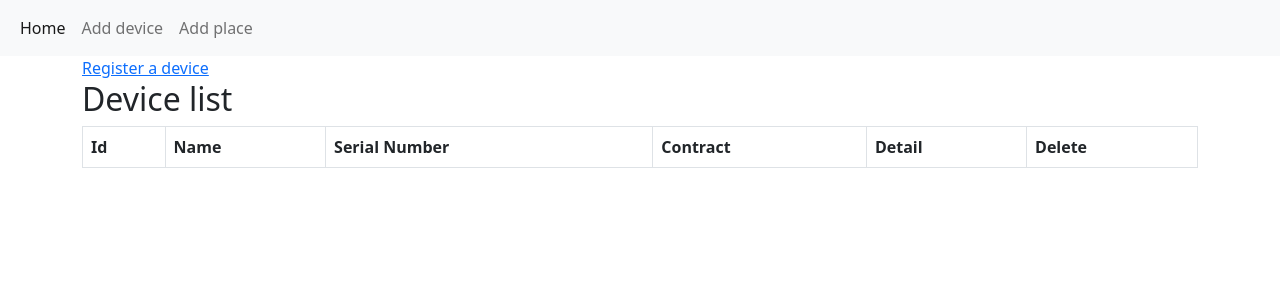
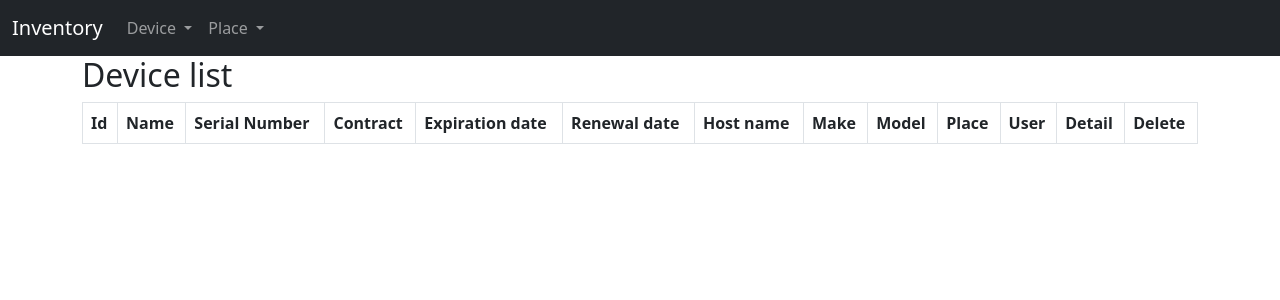
Before and after one commit to AVDamInt/DAM-Inventroy, a Django app: template warehouse_app/templates/device_list.html in a window 1280 px wide. Shown: the top 300 px of the page. Run offline with Django 3.2, Linux system fonts and the light colour scheme; the template is opened without the code that fills it, so the values that code supplies are empty.

Commit message:
Corrected form and device list

```diff
--- a/warehouse_app/models.py
+++ b/warehouse_app/models.py
@@ -1,6 +1,6 @@
 from django.db import models
 from django.urls import reverse
-
+from django.contrib.auth.models import User
 
 class Place(models.Model):
     name = models.CharField(max_length=50, blank=True, null=True)
@@ -25,8 +25,8 @@ class Device(models.Model):
     host_name = models.CharField(max_length=50, blank=True, null=True)
     make = models.CharField(max_length=50, blank=True, null=True)
     model = models.CharField(max_length=50, blank=True, null=True)
-    place = models.ForeignKey(Place, blank=True, null=True, on_delete=models.SET_NULL)
-
+    place = models.ForeignKey(Place, blank=True, null=True, related_name="place", on_delete=models.CASCADE)
+    user = models.OneToOneField(User, blank=True, null=True, on_delete=models.CASCADE)
 
 
     def __str__(self):
--- a/warehouse_app/templates/base.html
+++ b/warehouse_app/templates/base.html
@@ -8,31 +8,43 @@
     <link href="https://cdn.jsdelivr.net/npm/bootstrap@5.2.2/dist/css/bootstrap.min.css" rel="stylesheet" integrity="sha384-Zenh87qX5JnK2Jl0vWa8Ck2rdkQ2Bzep5IDxbcnCeuOxjzrPF/et3URy9Bv1WTRi" crossorigin="anonymous">
 </head>
 <body>
-
-    <nav class="navbar navbar-expand-lg bg-light">
+<nav class="navbar navbar-expand-lg navbar-dark bg-dark">
   <div class="container-fluid">
-          <button class="navbar-toggler" type="button" data-bs-toggle="collapse" data-bs-target="#navbarSupportedContent" aria-controls="navbarSupportedContent" aria-expanded="false" aria-label="Toggle navigation">
+    <a class="navbar-brand" href="#">Inventory</a>
+    <button class="navbar-toggler" type="button" data-bs-toggle="collapse" data-bs-target="#navbarNavDarkDropdown" aria-controls="navbarNavDarkDropdown" aria-expanded="false" aria-label="Toggle navigation">
       <span class="navbar-toggler-icon"></span>
     </button>
-          <div class="collapse navbar-collapse" id="navbarSupportedContent">
-            <ul class="navbar-nav me-auto mb-2 mb-lg-0">
-              <li class="nav-item">
-                <a class="nav-link active" aria-current="page" href="{% url 'device_list' %}">Home</a>
+    <div class="collapse navbar-collapse" id="navbarNavDarkDropdown">
+      <ul class="navbar-nav">
+        <li class="nav-item dropdown">
+          <a class="nav-link dropdown-toggle" href="#" role="button" data-bs-toggle="dropdown" aria-expanded="false">
+            Device
+          </a>
+          <ul class="dropdown-menu dropdown-menu-dark">
+            <li><a class="dropdown-item" href="{% url 'device_list' %}">List devices</a></li>
+            <li><a class="dropdown-item" href="{% url 'device_register' %}">Add device</a></li>
+          </ul>
         </li>
-              <li class="nav-item">
-                <a class="nav-link" aria-current="page" href="{% url 'device_register' %}">Add device</a>
-              </li>
-              <li class="nav-item">
-                <a class="nav-link" aria-current="page" href="{% url 'place_register' %}">Add place</a>
+                  <li class="nav-item dropdown">
+          <a class="nav-link dropdown-toggle" href="#" role="button" data-bs-toggle="dropdown" aria-expanded="false">
+            Place
+          </a>
+          <ul class="dropdown-menu dropdown-menu-dark">
+            <li><a class="dropdown-item" href="{% url 'place_list' %}">List places</a></li>
+            <li><a class="dropdown-item" href="{% url 'place_register' %}">Add place</a></li>
+          </ul>
         </li>
       </ul>
     </div>
   </div>
 </nav>
+
     <div class="container">
+
         {% block content %}
         {% endblock %}
     </div>
-    <script src="https://cdn.jsdelivr.net/npm/bootstrap@5.2.2/dist/js/bootstrap.bundle.min.js" integrity="sha384-OERcA2EqjJCMA+/3y+gxIOqMEjwtxJY7qPCqsdltbNJuaOe923+mo//f6V8Qbsw3" crossorigin="anonymous"></script>
+    <script src="https://cdn.jsdelivr.net/npm/@popperjs/core@2.11.6/dist/umd/popper.min.js" integrity="sha384-oBqDVmMz9ATKxIep9tiCxS/Z9fNfEXiDAYTujMAeBAsjFuCZSmKbSSUnQlmh/jp3" crossorigin="anonymous"></script>
+<script src="https://cdn.jsdelivr.net/npm/bootstrap@5.2.2/dist/js/bootstrap.min.js" integrity="sha384-IDwe1+LCz02ROU9k972gdyvl+AESN10+x7tBKgc9I5HFtuNz0wWnPclzo6p9vxnk" crossorigin="anonymous"></script>
 </body>
 </html>
--- a/warehouse_app/templates/device_list.html
+++ b/warehouse_app/templates/device_list.html
@@ -5,19 +5,23 @@ Device list
 {% endblock %}
 
 {% block content %}
-<div>
-    <a href="{% url 'device_register' %}">Register a device</a>
-</div>
 <h2>Device list</h2>
     <table class="table table-bordered" data-sort-name="field_id" data-sort-order="asc">
         <thead>
             <tr>
-                <th data-field='field_id'>Id</th>
-                <th data-field='field_name'>Name</th>
-                <th data-field='field_serial_number'>Serial Number</th>
-                <th data-field='field_contract'>Contract</th>
-                <th data-field='field_detail'>Detail</th>
-                <th data-field='field_delete'>Delete</th>
+                <th  class="text-nowrap" data-field='field_id'>Id</th>
+                <th  class="text-nowrap" data-field='field_name'>Name</th>
+                <th  class="text-nowrap" data-field='field_serial_number'>Serial Number</th>
+                <th  class="text-nowrap" data-field='field_contract'>Contract</th>
+                <th  class="text-nowrap" data-field='field_expiration_date'>Expiration date</th>
+                <th  class="text-nowrap" data-field='field_renewal_date'>Renewal date</th>
+                <th  class="text-nowrap" data-field='field_host_name'>Host name</th>
+                <th  class="text-nowrap" data-field='field_make'>Make</th>
+                <th  class="text-nowrap" data-field='field_model'>Model</th>
+                <th  class="text-nowrap" data-field='field_place'>Place</th>
+                <th  class="text-nowrap" data-field='field_user'>User</th>
+                <th  class="text-nowrap" data-field='field_detail'>Detail</th>
+                <th  class="text-nowrap" data-field='field_delete'>Delete</th>
             </tr>
         </thead>
         <tbody>
@@ -27,6 +31,14 @@ Device list
                         <td>{{device.name}}</td>
                         <td>{{device.serial_number}}</td>
                         <td>{{device.contract}}</td>
+                        <td>{{device.expiration_date}}</td>
+                        <td>{{device.renewal_date}}</td>
+                        <td>{{device.host_name}}</td>
+                        <td>{{device.make}}</td>
+                        <td>{{device.model}}</td>
+                         <td><a href="{% url 'place_detail' device.place.id %}">
+                            {{device.place}}</a></td>
+                        <td>{{device.user}}</td>
                         <td><a href="{% url 'device_detail' device.id %}">
                             Detail</a></td>
                         <td><a href="{% url 'device_delete' device.id %}">Delete device</a></td>
--- a/warehouse_app/urls.py
+++ b/warehouse_app/urls.py
@@ -4,7 +4,8 @@ from . import views
 urlpatterns = [
     path('', views.device_list, name='device_list'),
     path('device/<int:pk>', views.DeviceDetailView.as_view(), name='device_detail'),
-    path('device/register', views.DeviceCreateView.as_view(), name='device_register'),
+    #path('device/register', views.DeviceCreateView.as_view(), name='device_register'),
+    path('device/register', views.create_device, name='device_register'),
     path('<int:pk>/delete', views.DeviceDeleteView.as_view(), name='device_delete'),
     path('place/<int:pk>', views.PlaceDetailView.as_view(), name='place_detail'),
     path('place/register', views.PlaceCreateView.as_view(), name='place_register'),
--- a/warehouseproject/settings.py
+++ b/warehouseproject/settings.py
@@ -25,7 +25,7 @@ SECRET_KEY = 'django-insecure-fyzgjcbm-zpdx*o)9csvts$w4*d$f=5pj9c67pz3e@e7g2=x(+
 # SECURITY WARNING: don't run with debug turned on in production!
 DEBUG = True
 
-ALLOWED_HOSTS = []
+ALLOWED_HOSTS = ['10.90.4.66']
 
 
 # Application definition
```
Also changed, not shown: warehouse_app/forms.py (added, +55 -0 lines), warehouse_app/templates/device_form.html (+1 -65 lines), warehouse_app/templates/place_list.html (+10 -4 lines), warehouse_app/views.py (+49 -19 lines), db.sqlite3, warehouse_app/migrations/0005_device_user_alter_device_place.py (added), warehouse_app/migrations/0006_alter_device_place.py (added). Lines whose indentation alone changed are shown as unchanged.
